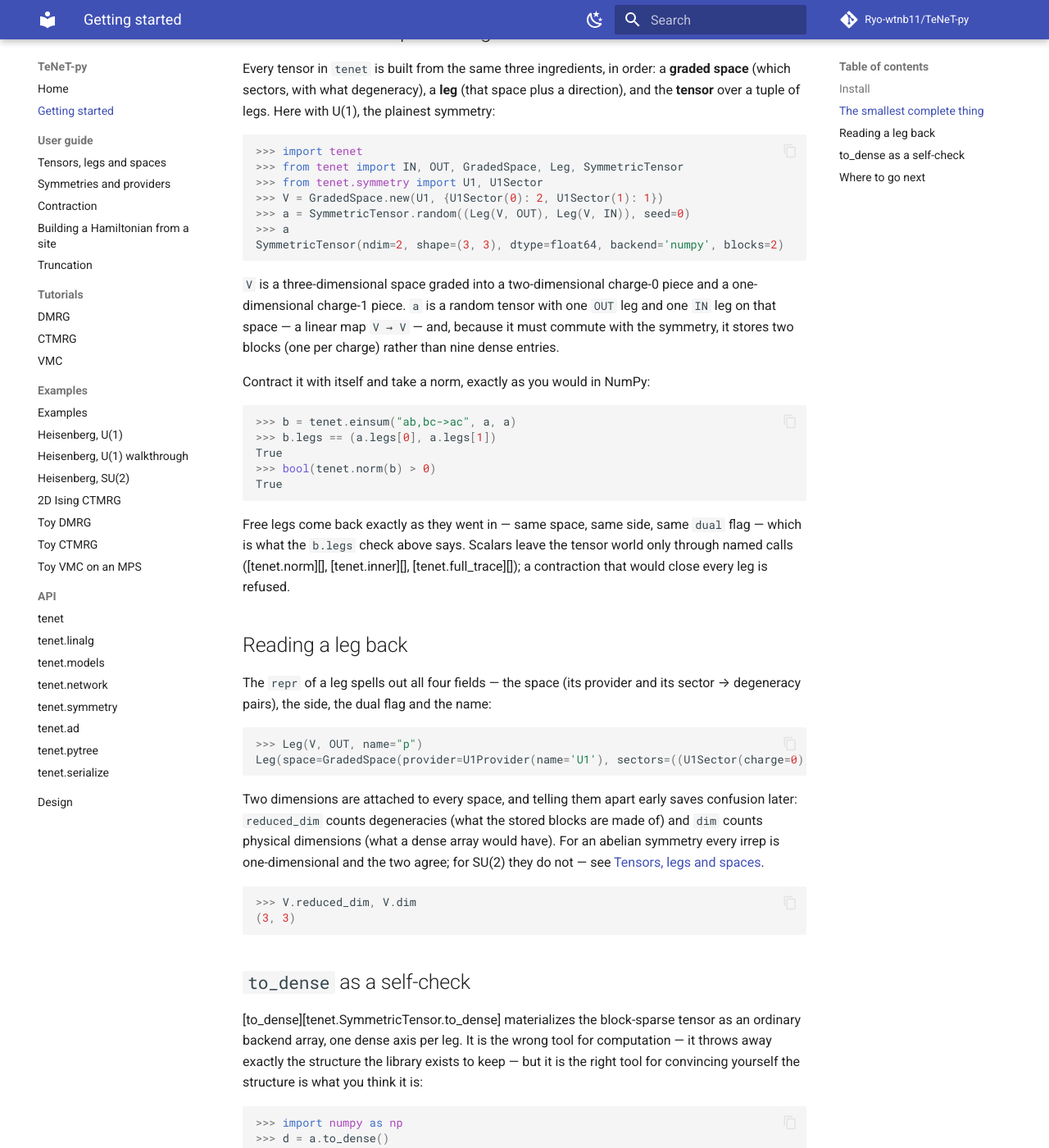
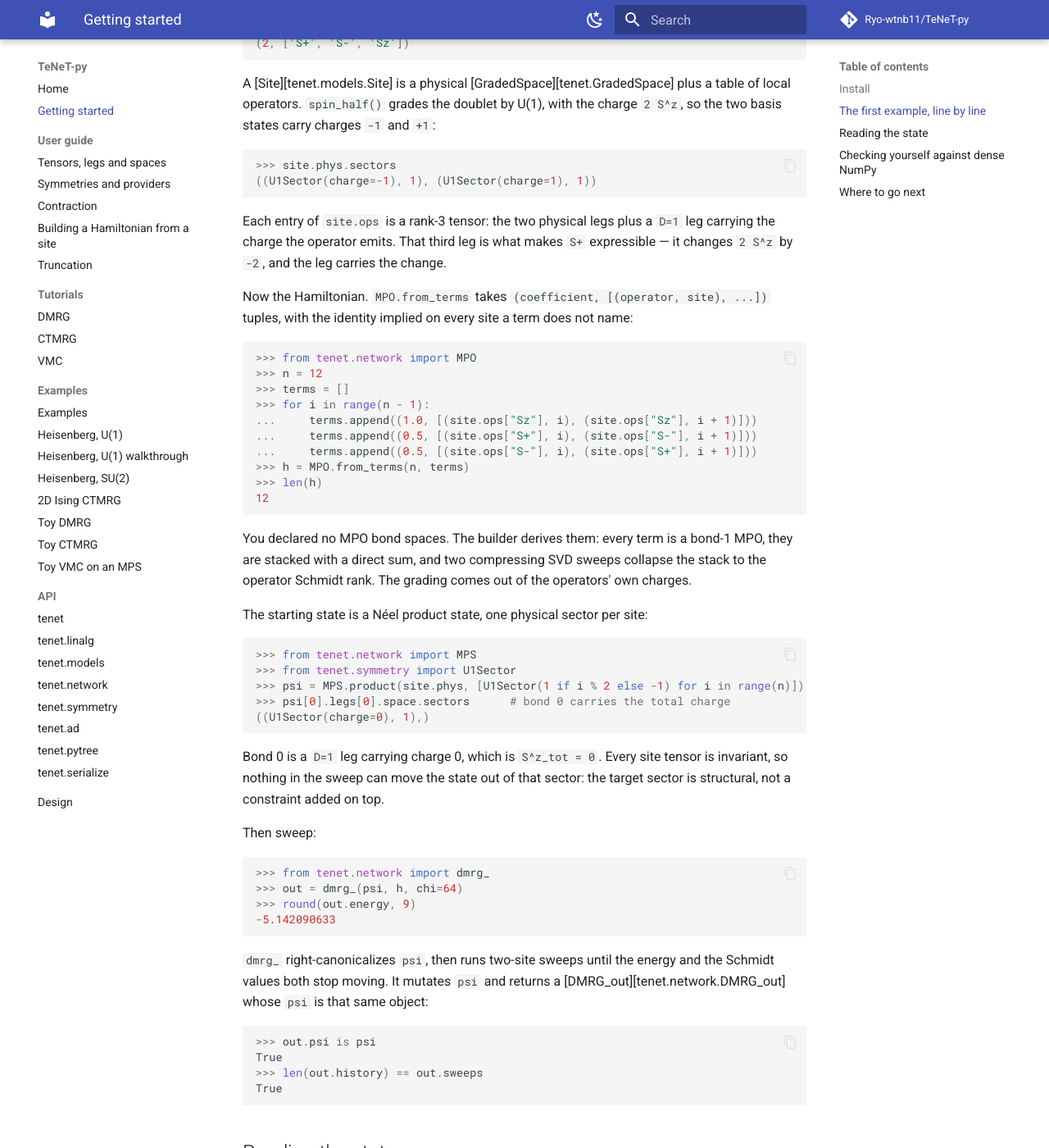
Before and after one commit to Ryo-wtnb11/TeNeT-py, an MkDocs documentation site: the page built from docs/getting-started.md, in a window 1280 px wide and 1400 px high, scrolled down 637 px. Shown: the whole window at 82% size. Built offline with MkDocs 1.6.1 and Material for MkDocs 9.7.7, drawn with Linux system fonts in a browser that asks for light colours; comment, search, counter and statistics services are not loaded; some of the changed text lies outside the part shown.

Commit message:
docs: rewrite getting-started around the first DMRG run

````diff
--- a/docs/getting-started.md
+++ b/docs/getting-started.md
@@ -6,105 +6,155 @@
 uv add tenet-py         # or: pip install tenet-py
 ```
 
-The core install needs only `numpy`, `autoray` and `opt-einsum`. Three optional extras:
+The core install pulls `numpy`, `autoray`, `opt-einsum` and `racah-py`. Every symmetry
+— SU(N), SU(2), U(1), Z2, fermion parity and their products — runs on it. Two optional
+extras add backends:
 
 ```sh
-uv add "tenet-py[jax]"      # jax>=0.10 — first release with the wide-matrix qr JVP
-uv add "tenet-py[torch]"    # torch>=2.0 — eager only; tenet.ad stays JAX-only
-uv add "tenet-py[sun]"      # racah-py — required for SU(N)
+uv add "tenet-py[jax]"      # jax>=0.10 — pytrees, jit, grad
+uv add "tenet-py[torch]"    # torch>=2.0 — eager blocks
 ```
 
-SU(N) support (`tenet.symmetry.sun`) needs `racah-py` and raises an `ImportError`
-naming the extra without it. Everything else — SU(2), U(1), Z2, fermion parity and
-their products — runs on the core install.
+`racah-py` ships abi3-py312 wheels for linux x86_64/aarch64, macOS arm64/x86_64 and
+windows x64. On any other platform pip builds it from the sdist, which needs a Rust
+toolchain.
 
-The [home page](index.md) carries the quickstart: an SU(2) leg, a random invariant
-tensor, an `einsum` contraction and an SVD, plus the same tensor under `jax.jit` and
-`jax.grad`. This page is the *next* five minutes: what the objects you just built
-actually are, how to read them back, and how to check yourself against dense NumPy.
+## The first example, line by line
 
-## The smallest complete thing
-
-Every tensor in `tenet` is built from the same three ingredients, in order: a
-**graded space** (which sectors, with what degeneracy), a **leg** (that space plus
-a direction), and the **tensor** over a tuple of legs. Here with U(1), the plainest
-symmetry:
+A spin-1/2 Heisenberg chain to its ground state. Start with the site:
 
 ```python
+>>> from tenet.models import spin_half
+>>> site = spin_half()
+>>> site.phys.dim, sorted(site.ops)
+(2, ['S+', 'S-', 'Sz'])
+
+```
+
+A [Site][tenet.models.Site] is a physical [GradedSpace][tenet.GradedSpace] plus a table
+of local operators. `spin_half()` grades the doublet by U(1), with the charge `2 S^z`,
+so the two basis states carry charges `-1` and `+1`:
+
+```python
+>>> site.phys.sectors
+((U1Sector(charge=-1), 1), (U1Sector(charge=1), 1))
+
+```
+
+Each entry of `site.ops` is a rank-3 tensor: the two physical legs plus a `D=1` leg
+carrying the charge the operator emits. That third leg is what makes `S+` expressible —
+it changes `2 S^z` by `-2`, and the leg carries the change.
+
+Now the Hamiltonian. `MPO.from_terms` takes `(coefficient, [(operator, site), ...])`
+tuples, with the identity implied on every site a term does not name:
+
+```python
+>>> from tenet.network import MPO
+>>> n = 12
+>>> terms = []
+>>> for i in range(n - 1):
+...     terms.append((1.0, [(site.ops["Sz"], i), (site.ops["Sz"], i + 1)]))
+...     terms.append((0.5, [(site.ops["S+"], i), (site.ops["S-"], i + 1)]))
+...     terms.append((0.5, [(site.ops["S-"], i), (site.ops["S+"], i + 1)]))
+>>> h = MPO.from_terms(n, terms)
+>>> len(h)
+12
+
+```
+
+You declared no MPO bond spaces. The builder derives them: every term is a bond-1 MPO,
+they are stacked with a direct sum, and two compressing SVD sweeps collapse the stack to
+the operator Schmidt rank. The grading comes out of the operators' own charges.
+
+The starting state is a Néel product state, one physical sector per site:
+
+```python
+>>> from tenet.network import MPS
+>>> from tenet.symmetry import U1Sector
+>>> psi = MPS.product(site.phys, [U1Sector(1 if i % 2 else -1) for i in range(n)])
+>>> psi[0].legs[0].space.sectors      # bond 0 carries the total charge
+((U1Sector(charge=0), 1),)
+
+```
+
+Bond 0 is a `D=1` leg carrying charge 0, which is `S^z_tot = 0`. Every site tensor is
+invariant, so nothing in the sweep can move the state out of that sector: the target
+sector is structural, not a constraint added on top.
+
+Then sweep:
+
+```python
+>>> from tenet.network import dmrg_
+>>> out = dmrg_(psi, h, chi=64)
+>>> round(out.energy, 9)
+-5.142090633
+
+```
+
+`dmrg_` right-canonicalizes `psi`, then runs two-site sweeps until the energy and the
+Schmidt values both stop moving. It mutates `psi` and returns a
+[DMRG_out][tenet.network.DMRG_out] whose `psi` is that same object:
+
+```python
+>>> out.psi is psi
+True
+>>> len(out.history) == out.sweeps
+True
+
+```
+
+## Reading the state
+
+The converged state answers for itself, in any gauge:
+
+```python
+>>> import numpy as np
 >>> import tenet
->>> from tenet import IN, OUT, GradedSpace, Leg, SymmetricTensor
->>> from tenet.symmetry import U1, U1Sector
+>>> from tenet import IN, OUT, Leg
+>>> from tenet.network import expectation_profile
+>>> sz = tenet.SymmetricTensor.from_dense(
+...     np.diag([-0.5, 0.5]), (Leg(site.phys, OUT), Leg(site.phys, IN))
+... )
+>>> profile = expectation_profile(out.psi, sz)
+>>> max(abs(v) for v in profile) < 1e-9
+True
+
+```
+
+Every `<S^z_n>` is float noise, because the sector is fixed. The entanglement entropy
+across each cut, in nats, keyed by the cut's left site:
+
+```python
+>>> entropy = out.psi.entanglement_entropy()
+>>> sorted(entropy) == list(range(n - 1))
+True
+>>> round(entropy[5], 3)
+0.537
+
+```
+
+## Checking yourself against dense NumPy
+
+Every tensor in the library expands to an ordinary array with
+[to_dense][tenet.SymmetricTensor.to_dense]. It is the wrong tool for computation — it
+throws away the structure the library exists to keep — and the right tool for convincing
+yourself the structure is what you think it is:
+
+```python
+>>> from tenet import GradedSpace, SymmetricTensor
+>>> from tenet.symmetry import U1
 >>> V = GradedSpace.new(U1, {U1Sector(0): 2, U1Sector(1): 1})
 >>> a = SymmetricTensor.random((Leg(V, OUT), Leg(V, IN)), seed=0)
 >>> a
 SymmetricTensor(ndim=2, shape=(3, 3), dtype=float64, backend='numpy', blocks=2)
-
-```
-
-`V` is a three-dimensional space graded into a two-dimensional charge-0 piece and a
-one-dimensional charge-1 piece. `a` is a random tensor with one `OUT` leg and one
-`IN` leg on that space — a linear map `V → V` — and, because it must commute with
-the symmetry, it stores two blocks (one per charge) rather than nine dense entries.
-
-Contract it with itself and take a norm, exactly as you would in NumPy:
-
-```python
->>> b = tenet.einsum("ab,bc->ac", a, a)
->>> b.legs == (a.legs[0], a.legs[1])
-True
->>> bool(tenet.norm(b) > 0)
-True
-
-```
-
-Free legs come back exactly as they went in — same space, same side, same `dual`
-flag — which is what the `b.legs` check above says. Scalars leave the tensor world
-only through named calls ([tenet.norm][], [tenet.inner][], [tenet.full_trace][]);
-a contraction that would close every leg is refused.
-
-## Reading a leg back
-
-The `repr` of a leg spells out all four fields — the space (its provider and its
-sector → degeneracy pairs), the side, the dual flag and the name:
-
-```python
->>> Leg(V, OUT, name="p")
-Leg(space=GradedSpace(provider=U1Provider(name='U1'), sectors=((U1Sector(charge=0), 2), (U1Sector(charge=1), 1))), side=<Side.OUT: 'out'>, dual=False, name='p')
-
-```
-
-Two dimensions are attached to every space, and telling them apart early saves
-confusion later: `reduced_dim` counts degeneracies (what the stored blocks are made
-of) and `dim` counts physical dimensions (what a dense array would have). For an
-abelian symmetry every irrep is one-dimensional and the two agree; for SU(2) they
-do not — see [Tensors, legs and spaces](guide/tensors-legs-spaces.md).
-
-```python
->>> V.reduced_dim, V.dim
-(3, 3)
-
-```
-
-## `to_dense` as a self-check
-
-[to_dense][tenet.SymmetricTensor.to_dense] materializes the block-sparse tensor as
-an ordinary backend array, one dense axis per leg. It is the wrong tool for
-computation — it throws away exactly the structure the library exists to keep —
-but it is the right tool for convincing yourself the structure is what you think
-it is:
-
-```python
->>> import numpy as np
 >>> d = a.to_dense()
->>> d.shape
-(3, 3)
 >>> bool(np.allclose(np.linalg.norm(d), float(tenet.norm(a))))
 True
 
 ```
 
-The forbidden entries really are zero — the charge-0 block and the charge-1 block
-occupy disjoint index ranges, and nothing connects them:
+`a` stores two blocks, one per charge, rather than nine dense entries. The entries the
+symmetry forbids are zero, and the two charge sectors occupy disjoint index ranges:
 
 ```python
 >>> bool(np.allclose(d[2, :2], 0.0)) and bool(np.allclose(d[:2, 2], 0.0))
@@ -112,22 +162,19 @@ True
 
 ```
 
-That check — contract or factorize symmetrically, `to_dense` both sides, compare
-with dense NumPy — works for every operation in the library and is how the test
-suite pins most of them.
+Contract, factorize, `to_dense` both sides, compare with dense NumPy: that check works
+for every operation in the library.
 
 ## Where to go next
 
-- [Tensors, legs and spaces](guide/tensors-legs-spaces.md) — the object model:
-  `GradedSpace`, `Leg`, `SymmetricTensor`, `TensorStructure`, and why `dual`
-  lives on the leg.
-- [Symmetries and providers](guide/symmetries-and-providers.md) — the sector
-  conventions (SU(2) labels by **2j**), the capability protocols, and what a
-  `CapabilityError` means.
-- [Contraction](guide/contraction.md) — `tensordot`, `einsum` and `compose`
-  semantics, the label rules, and the composition rule for fermionic wires.
-- The [tutorials](tutorials/dmrg.md) walk the algorithms (DMRG, CTMRG, VMC); the
-  [examples](examples/index.md) are complete runnable files, each checked against
-  a named exact oracle.
-- The [API reference](api/tenet.md) documents every public name, with runnable
-  examples; the [design document](design.md) is the categorical model underneath.
+- [Tensors, legs and spaces](guide/tensors-legs-spaces.md) — `GradedSpace`, `Leg`,
+  `SymmetricTensor`, `TensorStructure`.
+- [Symmetries and providers](guide/symmetries-and-providers.md) — sector conventions
+  (SU(2) labels by **2j**), capabilities, and what a `CapabilityError` means.
+- [Contraction](guide/contraction.md) — `tensordot`, `einsum`, `compose`, and the
+  composition rule.
+- [Building a Hamiltonian](guide/hamiltonians.md) — sites, the four MPO builders, and
+  when to keep the symbolic description.
+- [DMRG](guide/dmrg.md) — schedules, noise, excited states, measurement.
+- [Tutorials](tutorials/dmrg.md) walk complete problems; the
+  [examples](examples/index.md) are runnable files with committed output.
````
